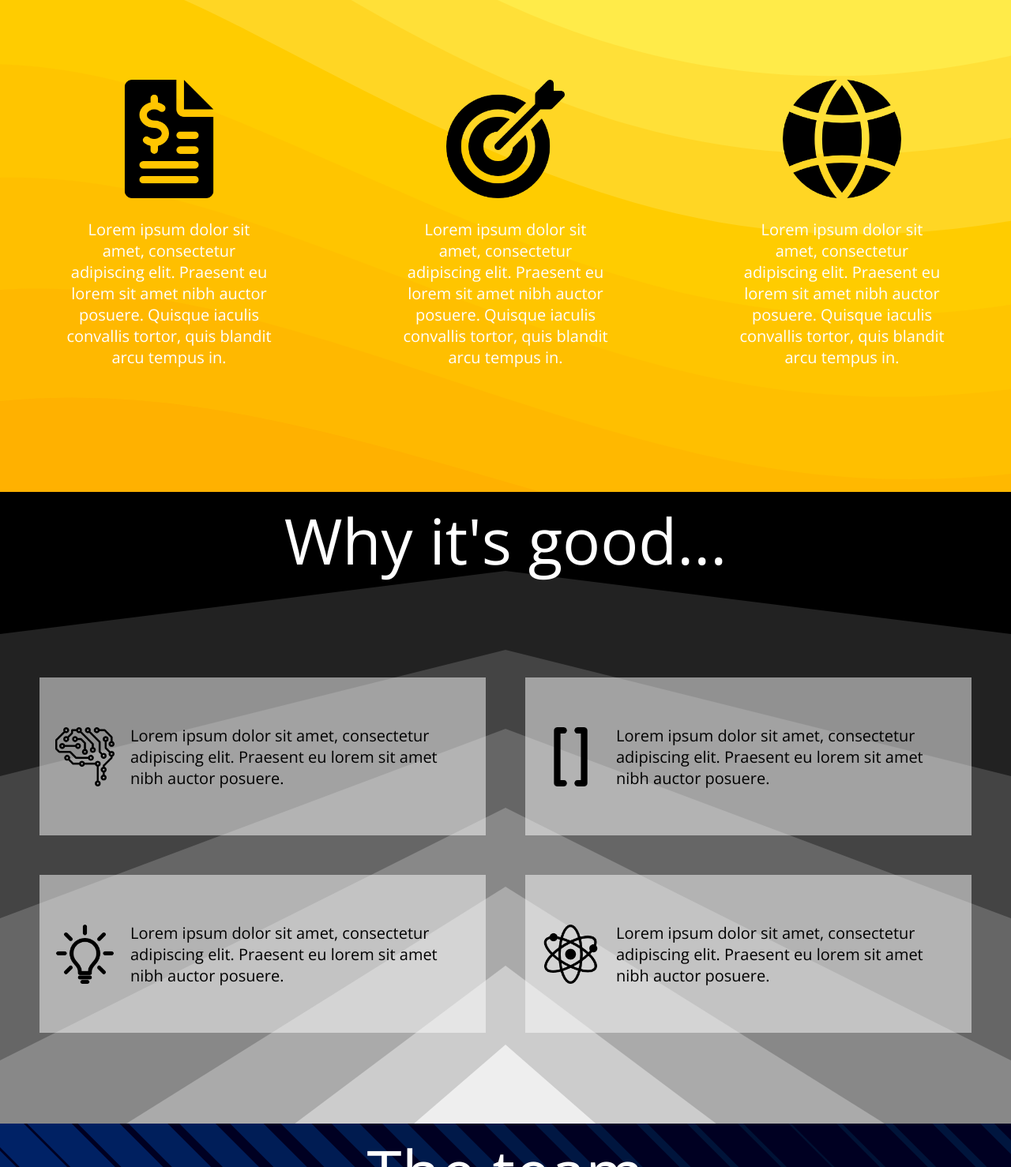
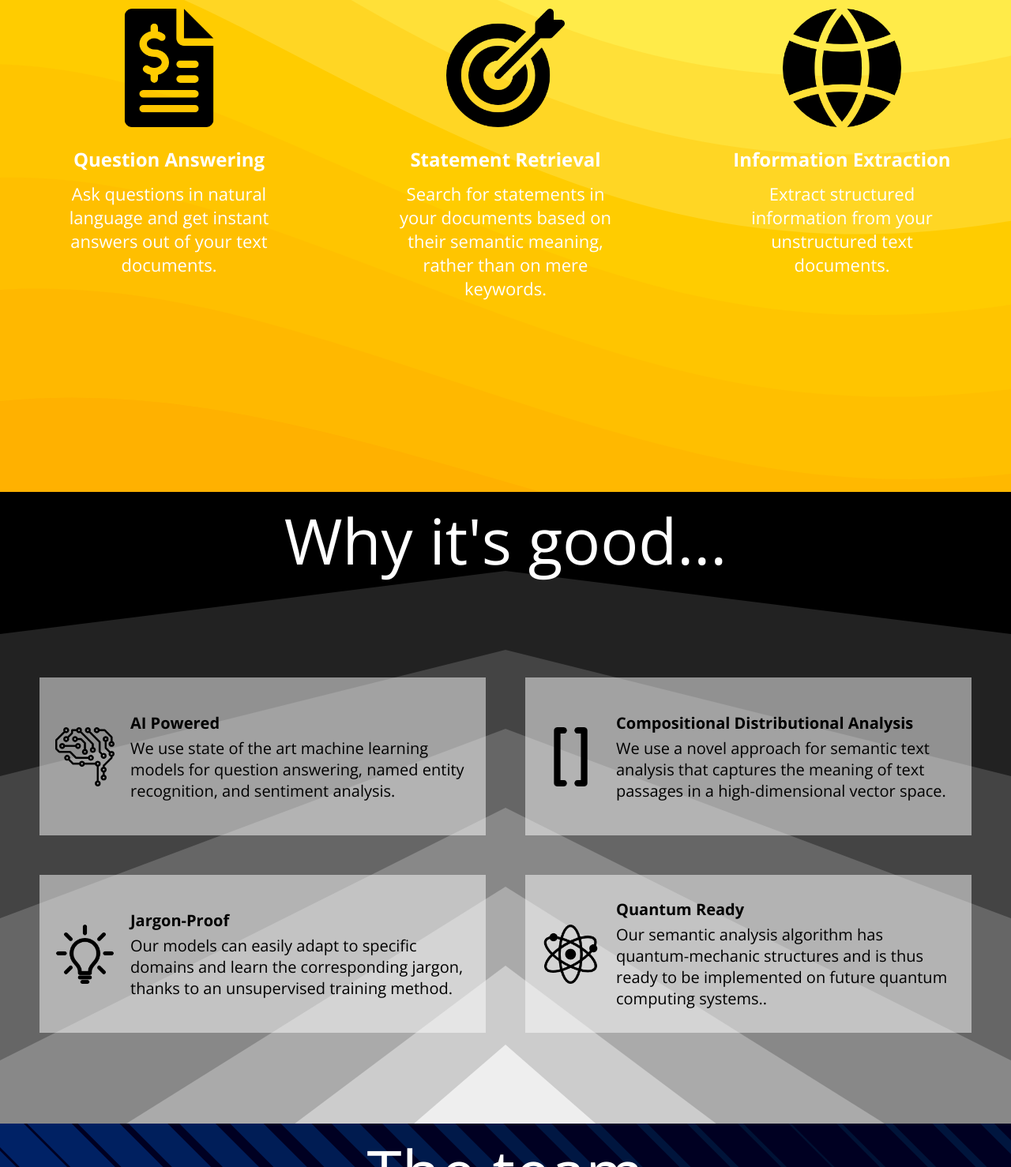
Before and after one commit to stormysmoke/landing-page, a plain HTML site: page index.html in a window 1280 px wide. Shown: the part 977-2455 px from the top of the page at 79% size. Drawn offline with nearby package versions, Linux system fonts and the light colour scheme.

Commit message:
Add descriptions on sections 2 and 3

```diff
--- a/index.html
+++ b/index.html
@@ -59,15 +59,18 @@
     <div class="wrapper">
       <div id="feature-1">
         <img src="assets/feature-1.png">
-        <p>Lorem ipsum dolor sit amet, consectetur adipiscing elit. Praesent eu lorem sit amet nibh auctor posuere. Quisque iaculis convallis tortor, quis blandit arcu tempus in.</p>
+        <h3 class="box-title">Question Answering</h3>
+        <p>Ask questions in natural language and get instant answers out of your text documents.</p>
       </div>
       <div id="feature-2">
         <img src="assets/feature-2.png">
-        <p>Lorem ipsum dolor sit amet, consectetur adipiscing elit. Praesent eu lorem sit amet nibh auctor posuere. Quisque iaculis convallis tortor, quis blandit arcu tempus in.</p>
+        <h3 class="box-title">Statement Retrieval</h3>
+        <p>Search for statements in your documents based on their semantic meaning, rather than on mere keywords.</p>
       </div>
       <div id="feature-3">
         <img src="assets/feature-3.png">
-        <p>Lorem ipsum dolor sit amet, consectetur adipiscing elit. Praesent eu lorem sit amet nibh auctor posuere. Quisque iaculis convallis tortor, quis blandit arcu tempus in.</p>
+        <h3 class="box-title">Information Extraction</h3>
+        <p>Extract structured information from your unstructured text documents.</p>
       </div>
     </div>
   </div>
@@ -83,22 +86,34 @@
       <div id="techniques-row-1">
         <div id="technique-1">
           <img src="assets/technique-1.png">
-          <p>Lorem ipsum dolor sit amet, consectetur adipiscing elit. Praesent eu lorem sit amet nibh auctor posuere.</p>
+          <div>
+            <h4>AI Powered</h4>
+            <p>We use state of the art machine learning models for question answering, named entity recognition, and sentiment analysis.</p>
+          </div>
         </div>
         <div id="technique-2">
           <img src="assets/technique-2.png">
-          <p>Lorem ipsum dolor sit amet, consectetur adipiscing elit. Praesent eu lorem sit amet nibh auctor posuere.</p>
+          <div>
+            <h4>Compositional Distributional Analysis</h4>
+            <p>We use a novel approach for semantic text analysis that captures the meaning of text passages in a high-dimensional vector space.</p>
+          </div>
         </div>
       </div>
 
       <div id="techniques-row-2">
         <div id="technique-3">
           <img src="assets/technique-3.png">
-          <p>Lorem ipsum dolor sit amet, consectetur adipiscing elit. Praesent eu lorem sit amet nibh auctor posuere.</p>
+          <div>
+            <h4>Jargon-Proof</h4>
+            <p>Our models can easily adapt to specific domains and learn the corresponding jargon, thanks to an unsupervised training method.</p>
+          </div>
         </div>
         <div id="technique-4">
           <img src="assets/technique-4.png">
-          <p>Lorem ipsum dolor sit amet, consectetur adipiscing elit. Praesent eu lorem sit amet nibh auctor posuere.</p>
+          <div>
+            <h4>Quantum Ready</h4>
+            <p>Our semantic analysis algorithm has quantum-mechanic structures and is thus ready to be implemented on future quantum computing systems..</p>
+          </div>
         </div>
       </div>
 
--- a/scss/style.scss
+++ b/scss/style.scss
@@ -55,6 +55,12 @@ $title-height: 120px;
   height: calc(100vh - #{$title-height});
 }
 
+.box-title {
+  margin-top: 0.75em;
+  margin-bottom: 0.5em;
+  font-size: 1.2em;
+}
+
 $logo-height: 200px;
 $description-height: 200px;
 #sec1 {
@@ -91,20 +97,24 @@ $description-height: 200px;
   .wrapper {
     //background: blue;
     width: 90vw;
+    height: 100%;
     display: flex;
     justify-content: space-between;
     align-items: center;
     div[id^=feature] {
       text-align: center;
       width: 300px;
-      padding: 20px;
+      height: 100%;
+      margin-top: 10%;
+      padding: 10px;
       //background: rgba(255, 255, 255, 0.5);
       img {
         width: 150px;
-        margin-bottom: 20px;
+        //margin-bottom: 20px;
       }
       p {
         margin: 0;
+        font-size: 1.1em;
       }
     }
   }
@@ -129,10 +139,17 @@ $sec3-margin: 50px;
     img {
       width: 75px;
     }
-    p {
-      text-align: left;
+    div {
       color: black;
       padding-left: 20px;
+      h4 {
+        margin-bottom: 0.25em;
+        margin-top: 0;
+      }
+      p {
+        text-align: left;
+        margin: 0;
+      }
     }
   }
   .wrapper {
```
Also changed, not shown: style.css.
